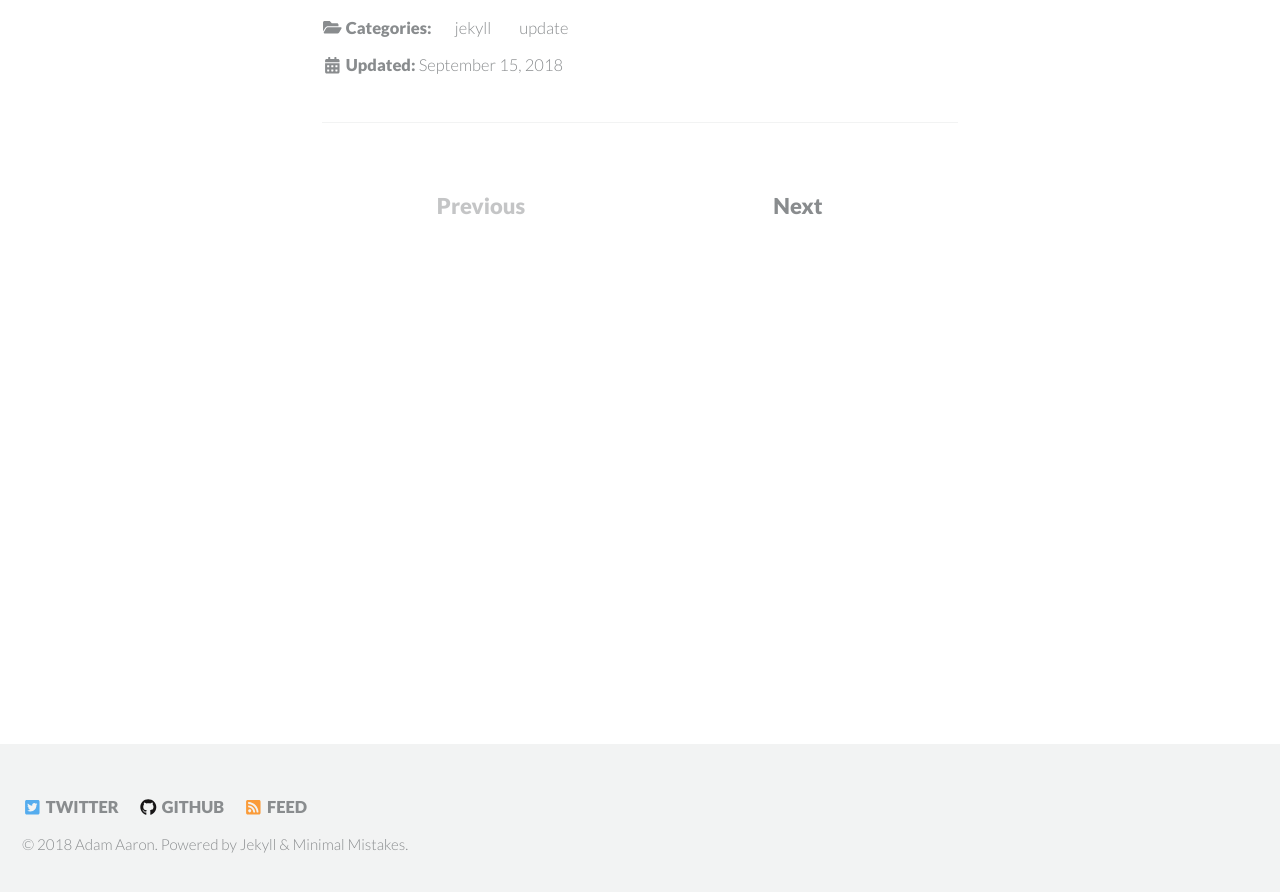
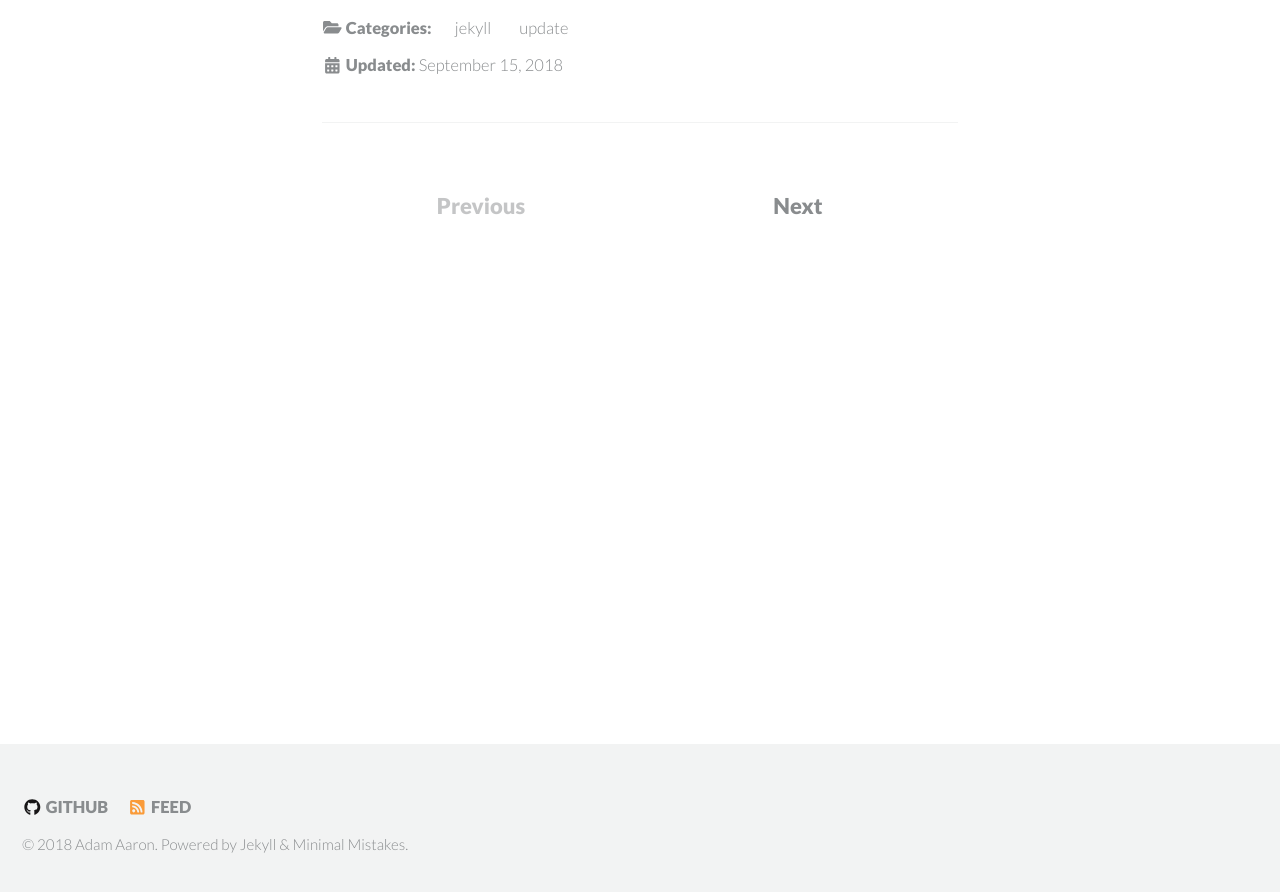
Before and after one commit to aaaronorg/art_aaaronorg, a Jekyll site: the page built from _posts/2018-09-15-test-post.markdown, in a window 1280 px wide and 900 px high, scrolled down 223 px. Shown: the top 892 px of the window. Built offline with Jekyll 4.4.1, drawn with Linux system fonts in a browser that asks for light colours; nearby versions of some CDN libraries.

Commit message:
remove twitter

```diff
--- a/_config.yml
+++ b/_config.yml
@@ -128,9 +128,6 @@
 # Site Footer
 footer:
   links:
-    - label: "Twitter"
-      icon: "fab fa-fw fa-twitter-square"
-      url: "https://twitter.com/aaaronorg"
     - label: "GitHub"
       icon: "fab fa-fw fa-github"
       url: "https://github.com/aaaronorg"
--- a/_sass/minimal-mistakes/_page.scss
+++ b/_sass/minimal-mistakes/_page.scss
@@ -286,7 +286,7 @@
   margin-bottom: 8px;
   padding: 5px 10px;
   text-decoration: none;
-  border: 0px 1px dotted mix(#000, $border-color, 5%);
+  border: 0px 1px solid mix(#000, $border-color, 5%);
   border-radius: $border-radius;
 
   &:hover {
```
